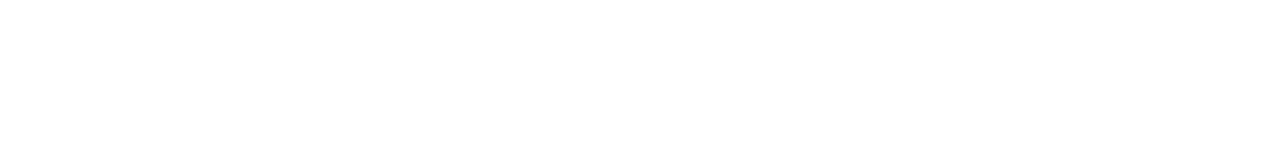
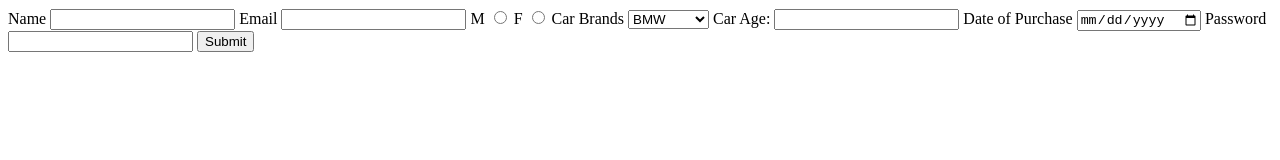
Before and after one commit to acciojob/car-insurance-form-Hemant-1993, a website: page main.html in a window 1280 px wide. Drawn offline with Linux system fonts and the light colour scheme.

Commit message:
created a submission

```diff
--- a/main.html
+++ b/main.html
@@ -7,7 +7,29 @@
 </head>
 
 <body>
-	<!-- the entire body must be written by student -->
+	<form method="post">
+		<label for="name">Name</label>
+		<input id="name" type="text" required>
+		<label for="email">Email</label>
+		<input id="email" type="email" required>
+		<label for="gender_m">M</label>
+		<input id="gender_m" type="radio" name="gender" required>
+		<label for="gender_f">F</label>
+		<input id="gender_f" type="radio" name="gender" required>
+		<label for="cars">Car Brands</label>
+		<select id="cars" name="cars">
+			<option>BMW</option>
+			<option>Audi</option>
+			<option>Mercedez</option>
+		</select>
+		<label for="carage">Car Age:</label>
+		<input id="carage" type="number" required>
+		<label for="dop">Date of Purchase</label>
+		<input id="dop" type="date" required>
+		<label for="password">Password</label>
+		<input id="password" type="password" required>
+		<button type="submit">Submit</button>
+	</form>
     <script type="text/javascript" src="./script.js">
 </script>
 
```
